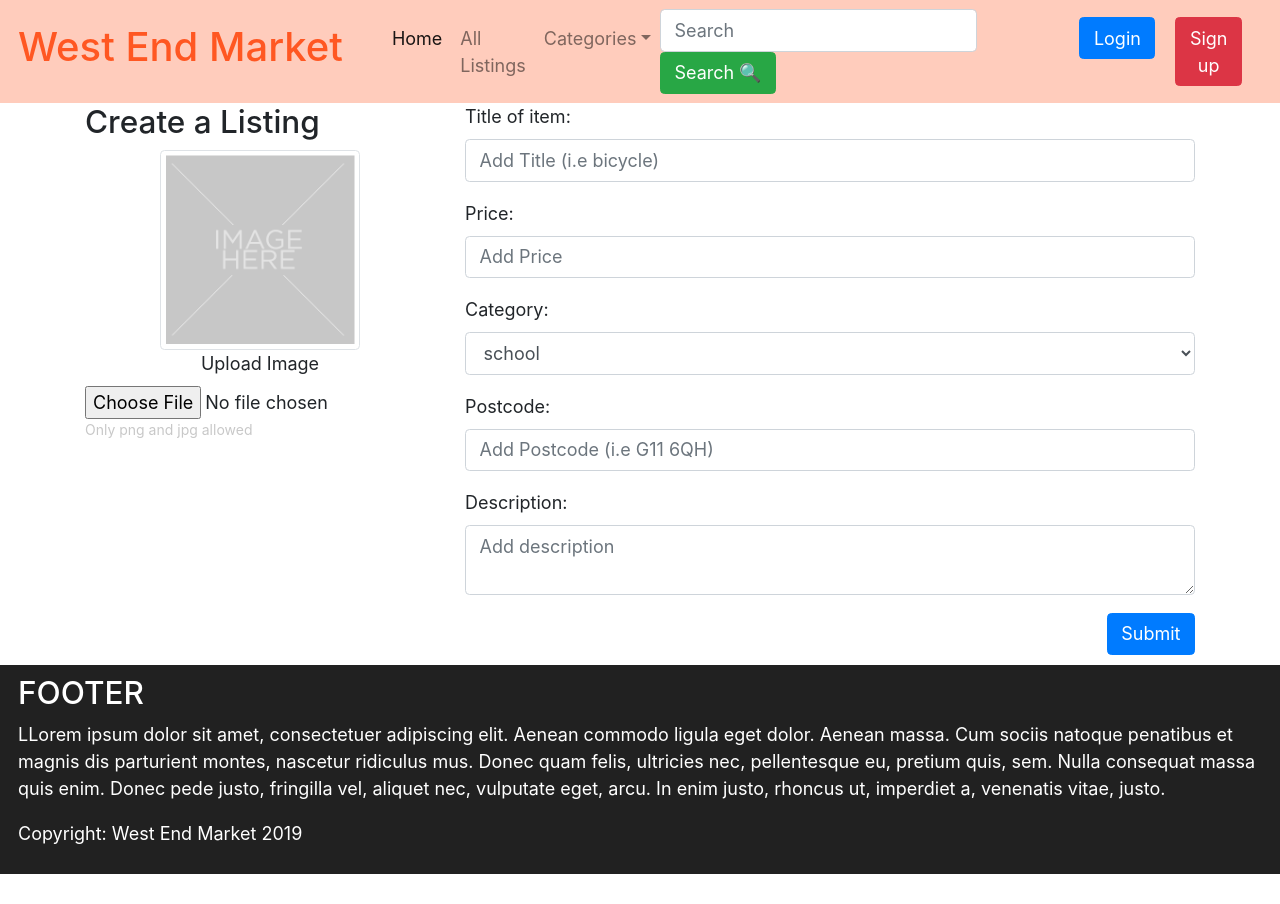
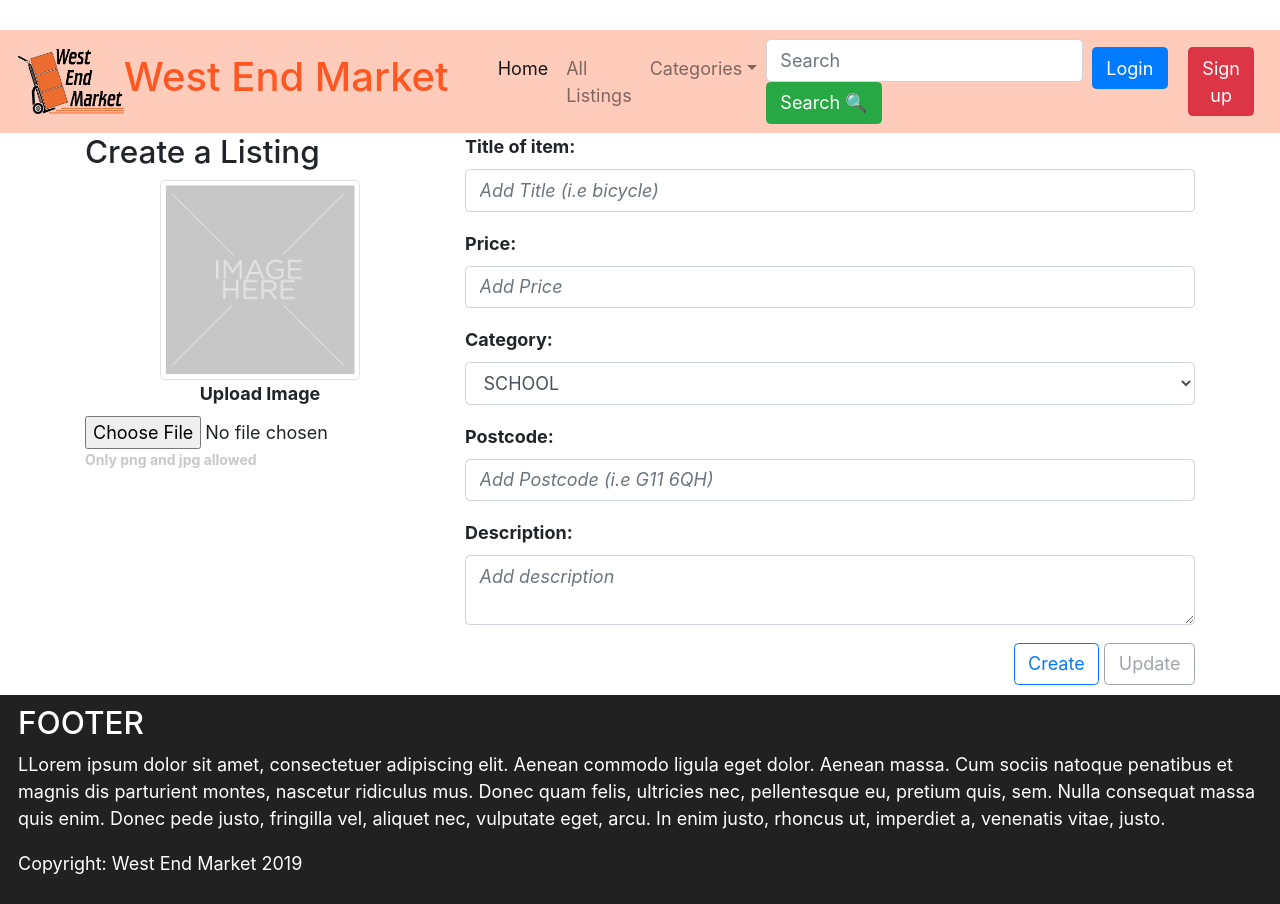
Before and after one commit to Eftichios/west_end_market, a Django app: page /west_end_market/add_listing/ in a window 1280 px wide. Before the commit the page ends 874 px from the top, so only its background shows below. Run offline with Django 3.2, Linux system fonts and the light colour scheme; data comes from the database, SQL or seed files in the repository; some libraries are stand-ins or nearby versions.

Commit message:
templates add_listing base updated

```diff
--- a/templates/west_end_market/add_listing.html
+++ b/templates/west_end_market/add_listing.html
@@ -13,7 +13,7 @@
                     <img id="id_placeholder" class="img-thumbnail"  src="{% static 'images/placeholder.jpg' %}" alt="image of the item" width=200 height=200>
                 </div>
 
-                <div class="text-center form-group">
+                <div class="form-group text-center font-weight-bold ">
                     <label>Upload Image</label>
                     <input id="id_picture" type="file" name="picture" onchange="readURL(this);">
                     <br>
@@ -22,18 +22,18 @@
             </div>
 
             <div class="col-md-8">
-                <div class="form-group">
+                <div class="form-group font-weight-bold">
                     <label>Title of item:</label>
-                    <input id="id_title" type="text" class="form-control" placeholder="Add Title (i.e bicycle)" name="title">
+                    <input id="id_title" type="text" class="form-control font-italic" placeholder="Add Title (i.e bicycle)" name="title">
                 </div>
-                <div class="form-group">
+                <div class="form-group font-weight-bold">
                     <label>Price:</label>
-                    <input id="id_price" type="text" class="form-control" placeholder="Add Price" name="price">
+                    <input id="id_price" type="text" class="form-control font-italic" placeholder="Add Price" name="price">
                 </div>
-                <div class="form-group">
+                <div class="form-group font-weight-bold">
                     <label>Category:</label>
 
-                    <select id="id_category" class="form-control" name="category">
+                    <select id="id_category" class="form-control text-uppercase" name="category">
                         {{form.category.1}}
                         {{form.category.2}}
                         <!--<option value="school">School</option>-->
@@ -44,17 +44,18 @@
                         <!--<option value="other">Other</option>-->
                     </select>
                 </div>
-                <div class="form-group">
+                <div class="form-group font-weight-bold">
                     <label>Postcode:</label>
-                    <input id="id_postcode" type="text" class="form-control" placeholder="Add Postcode (i.e G11 6QH)" name="postcode">
+                    <input id="id_postcode" type="text" class="form-control font-italic" placeholder="Add Postcode (i.e G11 6QH)" name="postcode">
                 </div>
-                <div class="form-group">
+                <div class="form-group font-weight-bold">
                     <label>Description:</label>
-                    <textarea id="id_description" class="form-control" placeholder="Add description" name="description"></textarea>
+                    <textarea id="id_description" class="form-control font-italic" placeholder="Add description" name="description"></textarea>
                 </div>
 
                 <div class="text-right">
-                    <button class="btn btn-primary" type="submit" value="submit" >Submit</button>
+                    <button class="btn btn-outline-primary" type="submit" value="submit" >Create</button>
+                    <button class="btn btn-outline-secondary" type="submit" value="submit" disabled>Update</button>
                 </div>
             </div>
         </div>
--- a/templates/west_end_market/base.html
+++ b/templates/west_end_market/base.html
@@ -22,7 +22,8 @@
     <body>
         <!-- SUGGESTED IMPLEMENTATION -->
         <div>
-            <nav class="navbar navbar-expand-lg navbar-light light-primary-color">
+            <nav class="navbar navbar-expand-lg navbar-light light-primary-color margin-top-30">
+                <img src="{% static 'images/logo.png' %}" alt="image of the logo" width=auto height= 65px>
                 <h1><a class="navbar-brand main-heading margin-right-40" style="color: #FF5722;" href="#">West End Market</a></h1>
                 <button class="navbar-toggler" type="button" data-toggle="collapse" data-target="#navbarSupportedContent" aria-controls="navbarSupportedContent" aria-expanded="false" aria-label="Toggle navigation">
                     <span class="navbar-toggler-icon"></span>
```
Also changed, not shown: static/images/alternate-logo.png (added), static/images/logo.png (added).
